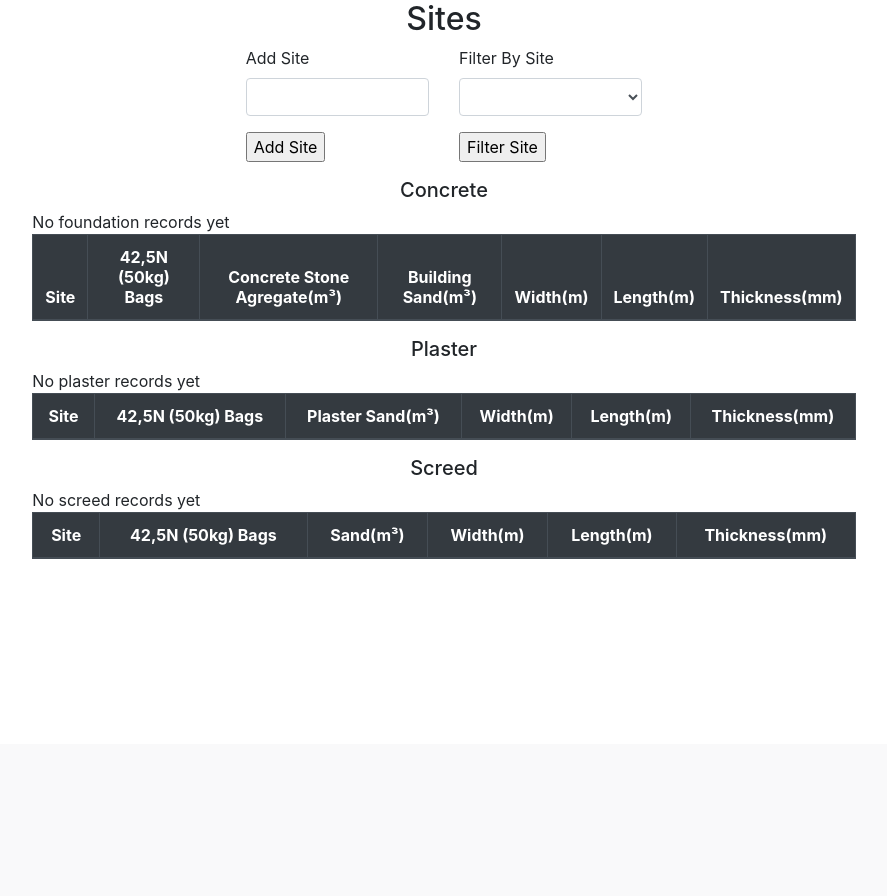
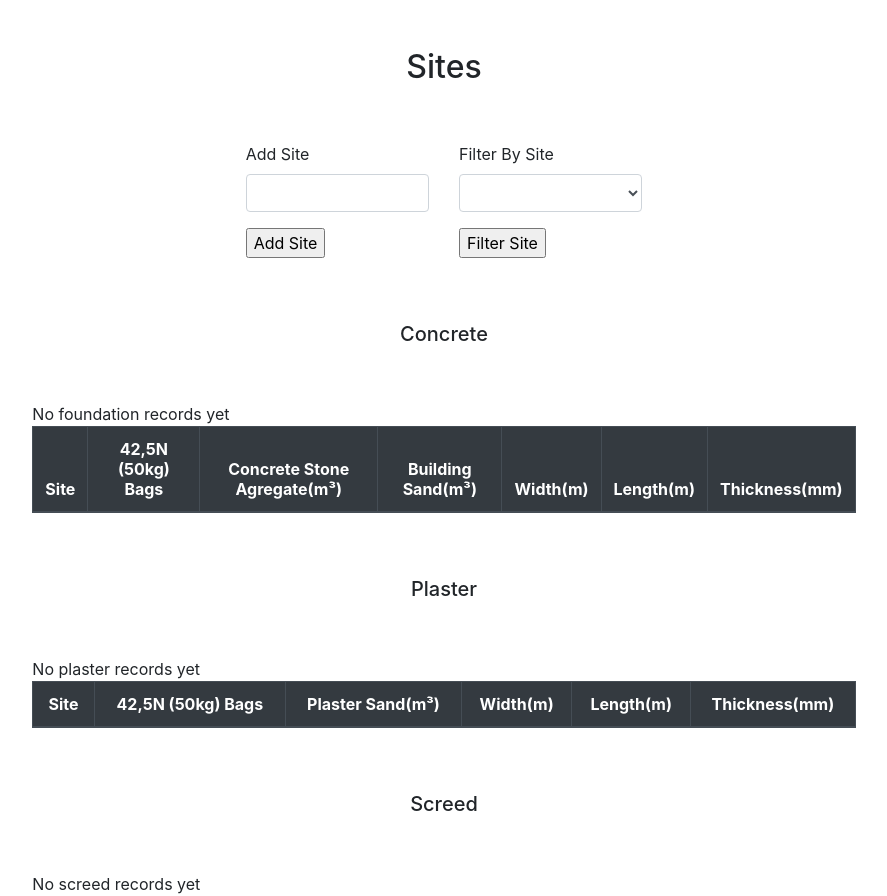
Before and after one commit to Mavirk/quantifier, a PHP site: page /home.php in a window 1280 px wide. Shown: the part 56-952 px from the top of the page, without its empty margins (196-1083 px from the left). Before the commit the page ends 615 px from the top, so only its background shows below. Run offline with PHP 8.4, Linux system fonts and the light colour scheme; the visitor is signed in with stand-in values (Sample User, id 1); lists and menus that the app fills with data are empty.

Commit message:
making a commit message

```diff
--- a/concrete.php
+++ b/concrete.php
@@ -30,7 +30,7 @@
 
         <header>
             <div class="container-fluid">
-                <div class="row justify-content-center">
+                <div class="row justify-content-center p-5">
                     <h2 align="center">Concrete Slabs</h2>
                 </div>
                 <div class="row justify-content-center">
--- a/home.php
+++ b/home.php
@@ -32,7 +32,7 @@
 
         <header>
             <div class="container-fluid">
-                <div class="row justify-content-center">
+                <div class="row justify-content-center p-5">
                     <h2 align="center"> Sites </h2>
                 </div>
                 <div class="row justify-content-center">
--- a/hometables.php
+++ b/hometables.php
@@ -1,6 +1,6 @@
 <div class="row justify-content-center">
     <div class="col-8">
-        <div class="row justify-content-center"> <h5>Concrete</h5></div>
+        <div class="row justify-content-center p-5"> <h5>Concrete</h5></div>
         <table class="table table-striped" align="center" border= "1px" width="100%">
             <thead>
                 <tr align="center" class="thead-dark">
@@ -34,7 +34,7 @@
 
 <div class="row justify-content-center">
     <div class="col-8">
-        <div class="row justify-content-center"> <h5>Plaster</h5></div>
+        <div class="row justify-content-center p-5"> <h5>Plaster</h5></div>
         <table class="table table-striped" align="center" border= "1px" width="100%">
             <thead>
                 <tr align="center" class="thead-dark">
@@ -67,7 +67,7 @@
 
 <div class="row justify-content-center">
     <div class="col-8">
-        <div class="row justify-content-center"> <h5>Screed</h5></div>
+        <div class="row justify-content-center p-5"> <h5>Screed</h5></div>
         <table class="table table-striped" align="center" border= "1px" width="100%">
             <thead>
                 <tr align="center" class="thead-dark">
--- a/plaster.php
+++ b/plaster.php
@@ -32,7 +32,7 @@
                 <div class="row justify-content-center">
 
                 </div>
-                <div class="row justify-content-center">
+                <div class="row justify-content-center p-5">
                     <h2 align="center">Plaster</h2>
                 </div>
                 <div class="row justify-content-center">
--- a/screed.php
+++ b/screed.php
@@ -32,7 +32,7 @@
                 <div class="row justify-content-center">
 
                 </div>
-                <div class="row justify-content-center">
+                <div class="row justify-content-center p-5">
                     <h2 align="center">Screed</h2>
                 </div>
                 <div class="row justify-content-center">
```
Also changed, not shown: contact.php (+11 -5 lines), how_it_works.php (+15 -5 lines).
